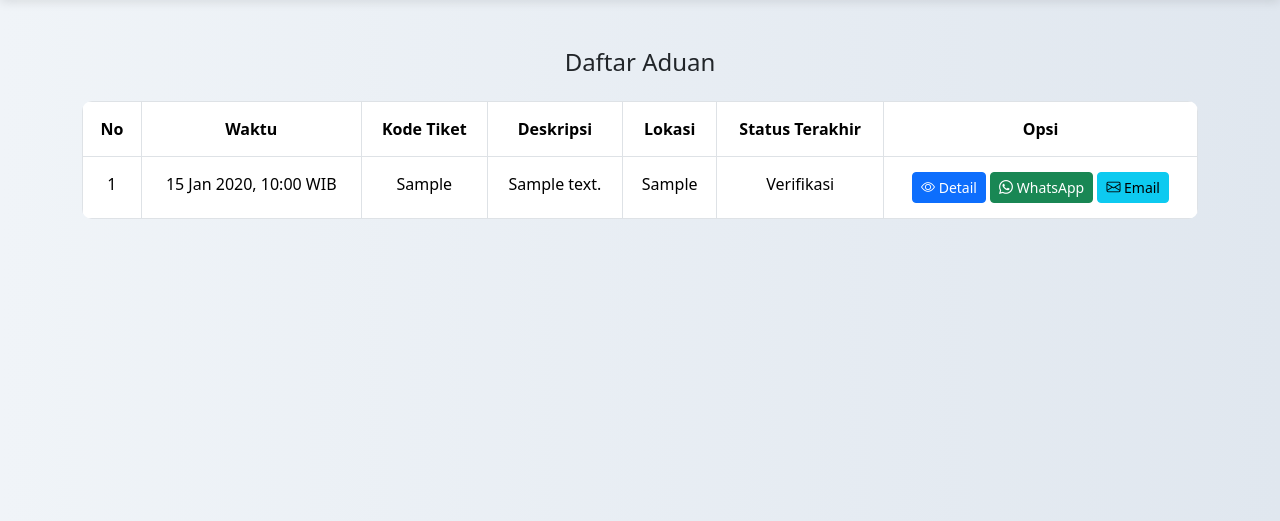
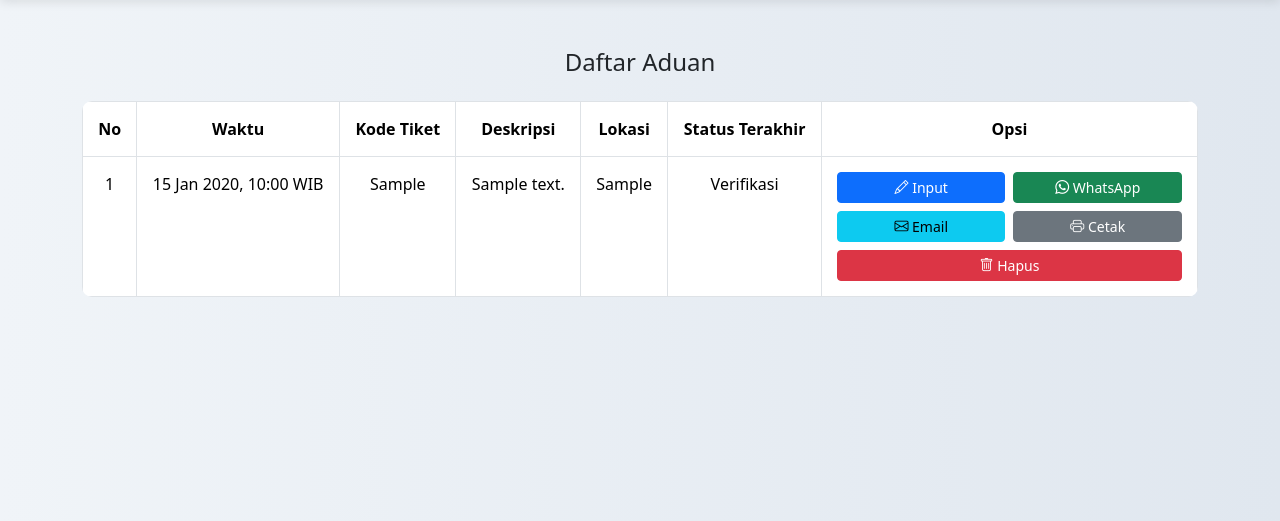
Before and after one commit to thiovan/simoni-php, a PHP site: page /dashboard.php in a window 1280 px wide. Shown: the part 63-584 px from the top of the page. Run offline with PHP 8.4, Linux system fonts and the light colour scheme; data comes from the database, SQL or seed files in the repository; tables that the repository leaves empty hold one stand-in row (values such as "Sample post").

Commit message:
add print, delete function

```diff
--- a/dashboard.php
+++ b/dashboard.php
@@ -96,13 +96,13 @@ for ($i = 0; $i < count($complaints); $i++) {
       <table class="table table-bordered mt-3">
         <thead>
           <tr>
-            <th class="text-center">No</th>
-            <th class="text-center">Waktu</th>
-            <th class="text-center">Kode Tiket</th>
-            <th class="text-center">Deskripsi</th>
-            <th class="text-center">Lokasi</th>
-            <th class="text-center">Status Terakhir</th>
-            <th class="text-center">Opsi</th>
+            <th class="text-center align-middle">No</th>
+            <th class="text-center align-middle">Waktu</th>
+            <th class="text-center align-middle">Kode Tiket</th>
+            <th class="text-center align-middle">Deskripsi</th>
+            <th class="text-center align-middle">Lokasi</th>
+            <th class="text-center align-middle">Status Terakhir</th>
+            <th class="text-center align-middle">Opsi</th>
           </tr>
         </thead>
         <tbody>
@@ -115,9 +115,23 @@ for ($i = 0; $i < count($complaints); $i++) {
               <td class="text-center"><?php echo htmlspecialchars(mb_strimwidth($complaint['location'], 0, 50, '...')); ?></td>
               <td class="text-center"><?php echo ucwords($complaint['last_status']); ?></td>
               <td class="text-center">
-                <a href="detail.php?ticket=<?php echo $complaint['ticket']; ?>" class="btn btn-primary btn-sm" target="_blank"><i class="bi bi-eye"></i> Detail</a>
-                <a href="https://api.whatsapp.com/send?phone=<?php echo preg_replace('/^0/', '62', $complaint['whatsapp']); ?>&text=Halo%2C+saya+menghubungi+anda+terkait+aduan+<?php echo htmlspecialchars($complaint['ticket']); ?>" class="btn btn-success btn-sm" target="_blank"><i class="bi bi-whatsapp"></i> WhatsApp</a>
-                <a href="mailto:<?php echo $complaint['email']; ?>?subject=Aduan: <?php echo htmlspecialchars($complaint['ticket']); ?>" class="btn btn-info btn-sm" target="_blank"><i class="bi bi-envelope"></i> Email</a>
+
+                <div class="row row-cols-2 g-2">
+                  <div class="col">
+                    <a href="detail.php?ticket=<?php echo $complaint['ticket']; ?>" class="btn btn-primary btn-sm w-100" target="_blank"><i class="bi bi-pencil"></i> Input</a>
+                  </div>
+                  <div class="col">
+                    <a href="https://api.whatsapp.com/send?phone=<?php echo preg_replace('/^0/', '62', $complaint['whatsapp']); ?>&text=Halo%2C+saya+menghubungi+anda+terkait+aduan+<?php echo htmlspecialchars($complaint['ticket']); ?>" class="btn btn-success btn-sm w-100" target="_blank"><i class="bi bi-whatsapp"></i> WhatsApp</a>
+                  </div>
+                  <div class="col">
+                    <a href="mailto:<?php echo $complaint['email']; ?>?subject=Aduan: <?php echo htmlspecialchars($complaint['ticket']); ?>" class="btn btn-info btn-sm w-100" target="_blank"><i class="bi bi-envelope"></i> Email</a>
+                  </div>
+                  <div class="col">
+                    <a href="print.php/?id=<?php echo $complaint['id']; ?>" class="btn btn-secondary btn-sm w-100" target="_blank"><i class="bi bi-printer"></i> Cetak</a>
+                  </div>
+                </div>
+
+                <a href="delete.php?id=<?php echo $complaint['id']; ?>" class="btn btn-danger btn-sm w-100 mt-2" onclick="return confirm('Apakah Anda yakin ingin menghapus data aduan ini?')"><i class="bi bi-trash"></i> Hapus</a>
               </td>
             </tr>
           <?php } ?>
```
Also changed, not shown: delete.php (added, +35 -0 lines), print.php (added, +111 -0 lines).
